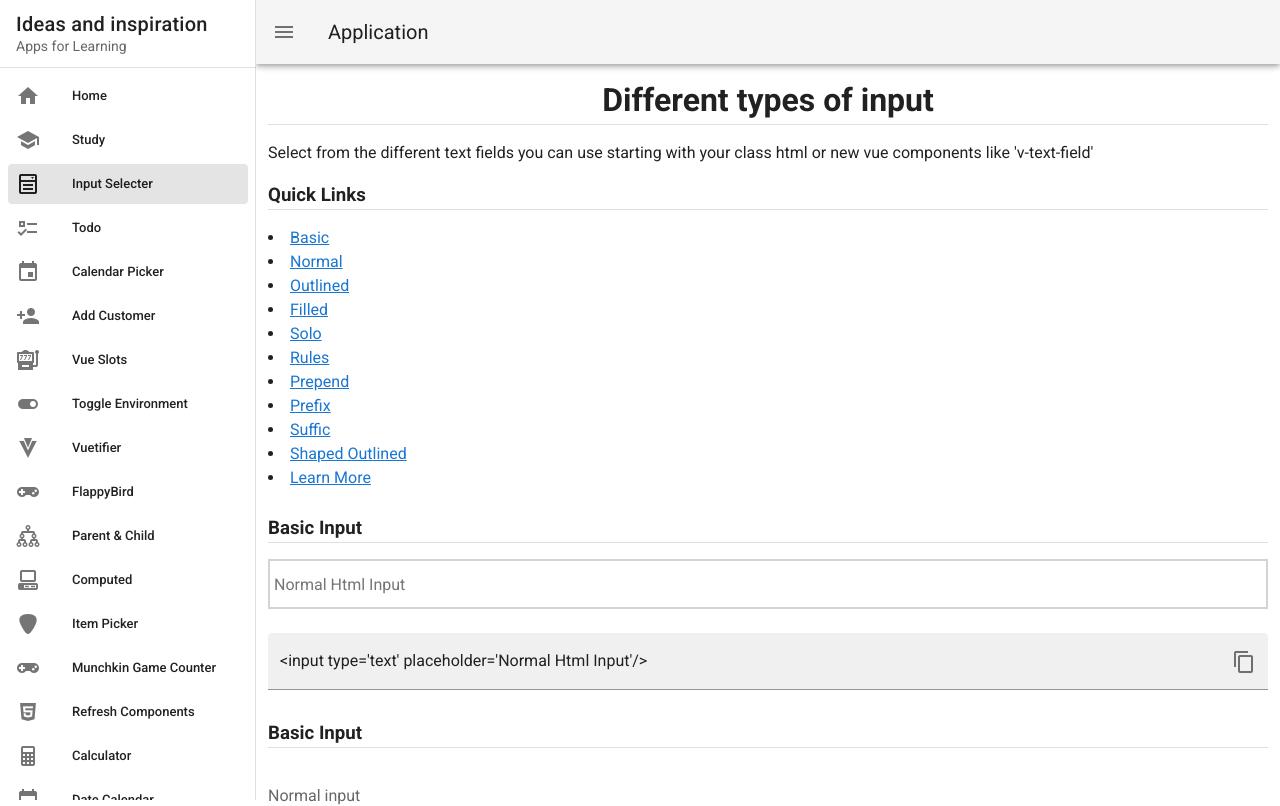
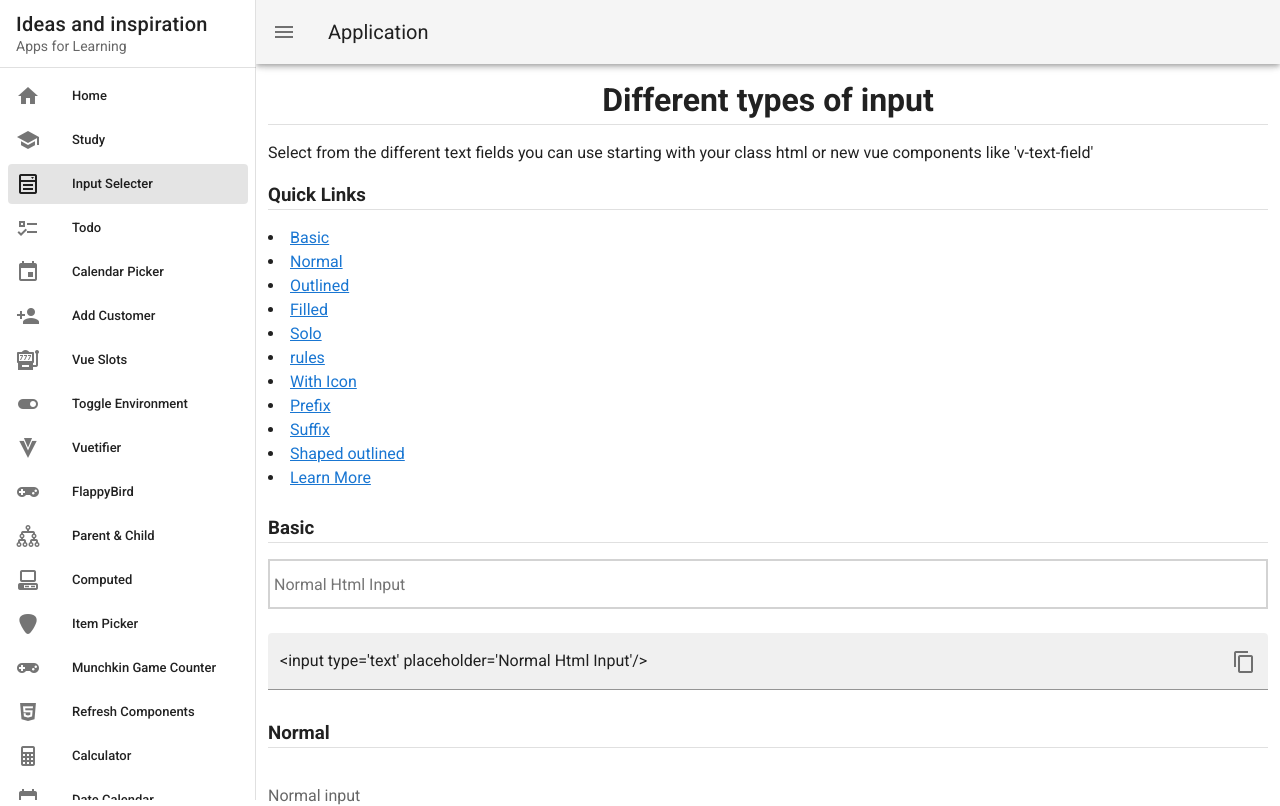
Before and after one commit to temaari/multipurpose-app, a Vue app: page /InputSelecter in a window 1280 px wide. Shown: the top 806 px of the page. Built offline with nearby package versions, Linux system fonts and the light colour scheme.

Commit message:
finishing touches for input selector

```diff
--- a/src/Components/Inputs/QuickLink.vue
+++ b/src/Components/Inputs/QuickLink.vue
@@ -2,7 +2,7 @@
 	<div>
 		<h3>Quick Links</h3>
 		<v-divider class="pa-2"></v-divider>
-		<div v-for="(type, i) in types" :key="i"><li><a :href="'#' + i">{{ type }}</a></li></div>
+		<div v-for="(type, i) in types" :key="i"><li><a :href="'#' + i">{{ type['title'] }}</a></li></div>
 		<li><a href="#learn">Learn More</a></li><br>
 	</div>
 </template>
--- a/src/views/InputSelecter.vue
+++ b/src/views/InputSelecter.vue
@@ -3,7 +3,7 @@
 		<div><h1>Different types of input</h1><v-divider class="pa-2" ></v-divider></div>
 		<div><p>Select from the different text fields you can use starting with your class html or new vue components like 'v-text-field'</p></div>
 
-		<quick-link :types="types"></quick-link>
+		<quick-link :types="elements"></quick-link>
 
 		<html-element :elements="elements">
 			<template #element_0><input type="text" placeholder="Normal Html Input"/><br><br></template>
@@ -28,25 +28,23 @@
 
 	export default {
 		data: () => ({
-			types: [ 'Basic', 'Normal', 'Outlined', 'Filled', 'Solo', 'Rules', 'Prepend', 'Prefix', 'Suffic', 'Shaped Outlined' ],
 			elements: [
-				{ id: 0, title: 'Basic Input', html: "<input type='text' placeholder='Normal Html Input'/>" },
-				{ id: 1, title: 'Basic Input', html: "<v-text-field label='Normal input' clearable></v-text-field>" },
-				{ id: 2, title: 'Basic Input', html: "<input type='text' placeholder='Normal Html Input'/>" },
-				{ id: 3, title: 'Basic Input', html: "<input type='text' placeholder='Normal Html Input'/>" },
-				{ id: 4, title: 'Basic Input', html: "<input type='text' placeholder='Normal Html Input'/>" },
-				{ id: 5, title: 'Basic Input', html: "<input type='text' placeholder='Normal Html Input'/>" },
-				{ id: 6, title: 'Basic Input', html: "<input type='text' placeholder='Normal Html Input'/>" },
-				{ id: 7, title: 'Basic Input', html: "<input type='text' placeholder='Normal Html Input'/>" },
-				{ id: 8, title: 'Basic Input', html: "<input type='text' placeholder='Normal Html Input'/>" },
-				{ id: 9, title: 'Basic Input', html: "<input type='text' placeholder='Normal Html Input'/>" },
+				{ id: 0, title: 'Basic', html: "<input type='text' placeholder='Normal Html Input'/>" },
+				{ id: 1, title: 'Normal', html: "<v-text-field label='Normal input' clearable></v-text-field>" },
+				{ id: 2, title: 'Outlined', html: "<v-text-field label='Outlined Input' clearable outlined></v-text-field></template>" },
+				{ id: 3, title: 'Filled', html: "<v-text-field label='Filled Input' clearable filled></v-text-field></template>" },
+				{ id: 4, title: 'Solo', html: "<v-text-field label='Solo Input' clearable solo></v-text-field></template>" },
+				{ id: 5, title: 'rules', html: "<v-text-field label='rules input' clearable :rules='rules' hide-details='auto'></v-text-field></template>" },
+				{ id: 6, title: 'With Icon', html: "<v-text-field label='With Icon' clearable prepend-inner-icon='mdi-map-marker'></v-text-field></template>" },
+				{ id: 7, title: 'Prefix', html: "<v-text-field label='Prefix Input' clearable prefix='$'></v-text-field></template>" },
+				{ id: 8, title: 'Suffix', html: "<v-text-field label='Suffix Input' clearable suffix='@gmail.com'></v-text-field></template>" },
+				{ id: 9, title: 'Shaped outlined', html: "<v-text-field label='Shaped outlined Input' clearable shaped outlined></v-text-field></template>" },
 			],
 			rules: [
 				value => !!value || 'Required.',
 				value => (value && value.length >= 3) || 'Min 3 characters',
 			],
 		}),
-		methods: {},
 		components: {
 			HtmlElement: HtmlElement,
 			QuickLink: QuickLink,
```
